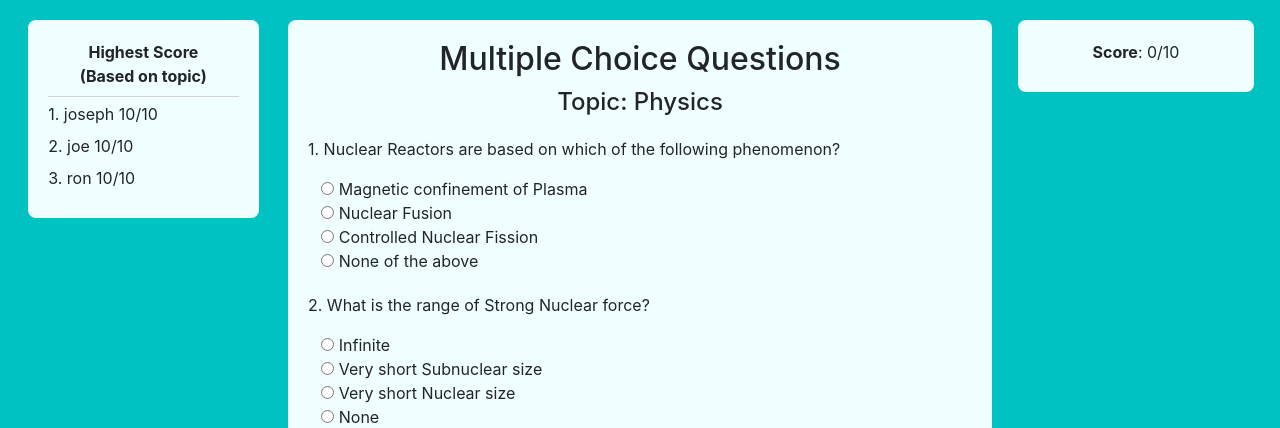
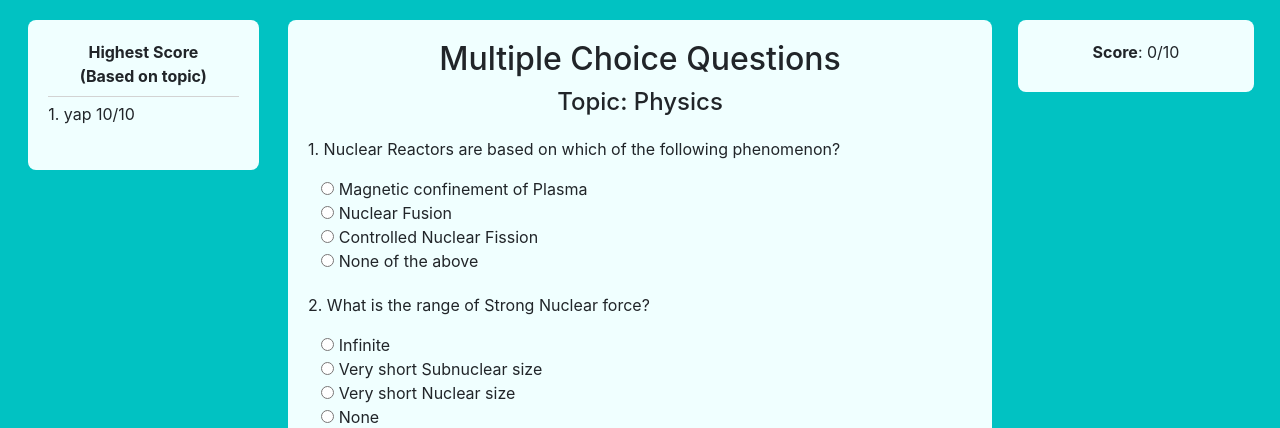
Before and after one commit to Joseph990618/ad_project, a Django app: page /mcq/ in a window 1280 px wide. Shown: the top 428 px of the page. Run offline with Django 3.2, Linux system fonts and the light colour scheme; data comes from the database, SQL or seed files in the repository; both versions use the stored data as it was after the commit; some libraries are stand-ins or nearby versions.

Commit message:
update scoreboard

```diff
--- a/mcq/templates/index.html
+++ b/mcq/templates/index.html
@@ -71,9 +71,9 @@
     <div id="scoreBoard">
         <label style="font-weight: bold;">Highest Score <br> (Based on topic)</label><br>
         <div id="mydiv" class="col top-separator-line">
-            <label id="string1" name="string" class="row" style="padding-top: 5px;" for=""></label>
-            <label id="string2" name="string" class="row" for=""></label>
-            <label id="string3" name="string" class="row" for=""></label>
+            <label id="label1" class="row" for="highest_score1" style="padding-top: 5px;" >No record...</label>
+            <label id="label2" class="row" for="highest_score2"></label>
+            <label id="label3" class="row" for="highest_score3"></label>
         </div>
     </div>
 
@@ -304,18 +304,19 @@
         }
 
         $(document).ready(function(){
-            var count = 0
+            var count = 1
             {% for s in highestScore %}
-                if (count < 3) {
-                    count++;
-                    if (count == 1) {
-                        $('#mydiv label').text(count.toString() + "." + " {{s.player}} {{s.score}}/10");
+                if (count <= 3) {
+                    if (count == 1 && {{highestScore.count}} >= 1) {
+                        $('#label1').text(count.toString() + "." + " {{s.player}} {{s.score}}/10");
+                        count++;
                     }
-                    if (count == 2) {
-                        $('#mydiv label:eq(1)').text(count.toString() + "." + " {{s.player}} {{s.score}}/10");
+                    else if (count == 2 && {{highestScore.count}} >= 2) {
+                        $('#label2').text(count.toString() + "." + " {{s.player}} {{s.score}}/10");
+                        count++;
                     }
-                    if (count == 3) {
-                        $('#mydiv label:eq(2)').text(count.toString() + "." + " {{s.player}} {{s.score}}/10");
+                    else if (count == 3 && {{highestScore.count}} == 3) {
+                        $('#label3').text(count.toString() + "." + " {{s.player}} {{s.score}}/10");
                     }
                 }
             {% endfor %}
--- a/mcq/views.py
+++ b/mcq/views.py
@@ -40,8 +40,7 @@ def index(request):
 
     context['choice'] = question_choice
 
-    highestScore = Score.objects.all()
-
+    highestScore = Score.objects.filter(module_under_id=first_module_id).order_by("score").reverse()
     context['highestScore'] = highestScore
 
     return HttpResponse(template.render(context, request))
```
Also changed, not shown: db.sqlite3.
